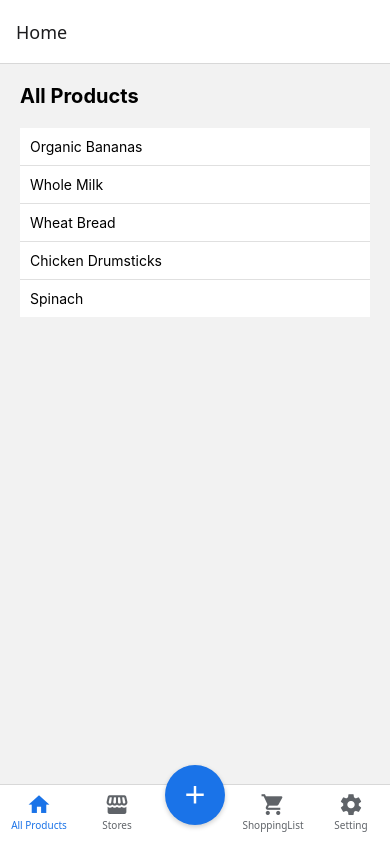
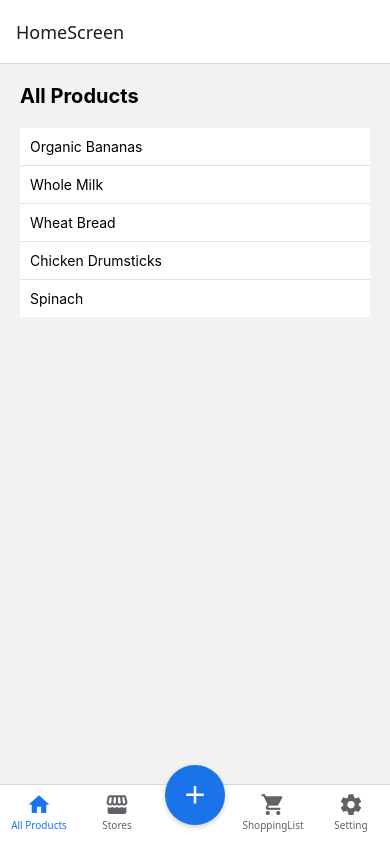
Before and after one commit to the-tomato-king/Tomatch, a React Native app: screen /Home in a window 390 px wide. Built offline with nearby package versions, Linux system fonts and the light colour scheme.

Commit message:
refactor: update navigation structure and implement the pop-up of the add record screen 1. create RootNavigator file 2. treat add buttom as a modal stack in RootNavigator

```diff
--- a/src/components/ProductCard.tsx
+++ b/src/components/ProductCard.tsx
@@ -8,7 +8,7 @@ import { HomeStackParamList } from '../types/navigation';
 
 type ProductNavigationProp = NativeStackNavigationProp<
   HomeStackParamList,
-  "Home"
+  "HomeScreen"
 >;
 
 interface ProductCardProps {
--- a/src/navigation/HomeStack.tsx
+++ b/src/navigation/HomeStack.tsx
@@ -10,7 +10,7 @@ const HomeStack = () => {
   return (
     <Stack.Navigator>
       <Stack.Screen
-        name="Home"
+        name="HomeScreen"
         component={HomeScreen}
         options={{
           // title: "All Products",
--- a/src/navigation/MainTabNavigator.tsx
+++ b/src/navigation/MainTabNavigator.tsx
@@ -1,7 +1,9 @@
 import React from "react";
 import { createBottomTabNavigator } from "@react-navigation/bottom-tabs";
-import { MainTabParamList } from "../types/navigation";
+import { MainTabParamList, RootStackParamList } from "../types/navigation";
 import { View, StyleSheet, Platform } from "react-native";
+import { useNavigation } from "@react-navigation/native";
+import { NativeStackNavigationProp } from "@react-navigation/native-stack";
 
 import HomeStack from "./HomeStack";
 import ShoppingListScreen from "../screens/ShoppingListScreen";
@@ -11,8 +13,11 @@ import { ButtomAddButton } from "../components/ButtomAddButton";
 import { MaterialCommunityIcons } from "@expo/vector-icons";
 
 const Tab = createBottomTabNavigator<MainTabParamList>();
+type RootNavigationProp = NativeStackNavigationProp<RootStackParamList>;
 
 const MainTabNavigator = () => {
+  const navigation = useNavigation<RootNavigationProp>();
+
   const blankScreen = () => {
     return <View />;
   };
@@ -57,7 +62,7 @@ const MainTabNavigator = () => {
           tabBarButton: (props) => (
             <ButtomAddButton
               onPress={() => {
-                console.log("Add button pressed");
+                navigation.navigate("AddRecordModal");
               }}
             />
           ),
--- /dev/null
+++ b/src/navigation/RootNavigator.tsx
@@ -0,0 +1,29 @@
+import React from "react";
+import { createNativeStackNavigator } from "@react-navigation/native-stack";
+import { RootStackParamList } from "../types/navigation";
+import MainTabNavigator from "./MainTabNavigator";
+import AddRecordScreen from "../screens/AddRecordScreen";
+
+const Stack = createNativeStackNavigator<RootStackParamList>();
+
+const RootNavigator = () => {
+  return (
+    <Stack.Navigator>
+      <Stack.Screen
+        name="Main"
+        component={MainTabNavigator}
+        options={{ headerShown: false }}
+      />
+      <Stack.Screen
+        name="AddRecordModal"
+        component={AddRecordScreen}
+        options={{
+          presentation: "modal",
+          title: "Add Record",
+        }}
+      />
+    </Stack.Navigator>
+  );
+};
+
+export default RootNavigator;
--- a/src/navigation/index.tsx
+++ b/src/navigation/index.tsx
@@ -1,12 +1,11 @@
 import React from "react";
 import { NavigationContainer } from "@react-navigation/native";
-import MainTabNavigator from "./MainTabNavigator";
-import HomeStackNavigator from "./HomeStack";
+import RootNavigator from "./RootNavigator";
 
 const Navigation = () => {
   return (
     <NavigationContainer>
-      <MainTabNavigator />
+      <RootNavigator />
     </NavigationContainer>
   );
 };
--- /dev/null
+++ b/src/screens/AddRecordScreen.tsx
@@ -0,0 +1,14 @@
+import { StyleSheet, Text, View } from 'react-native'
+import React from 'react'
+
+const AddRecordScreen = () => {
+  return (
+    <View>
+      <Text>AddRecordScreen</Text>
+    </View>
+  )
+}
+
+export default AddRecordScreen
+
+const styles = StyleSheet.create({})
```
Also changed, not shown: src/types/navigation.ts (+6 -1 lines).
